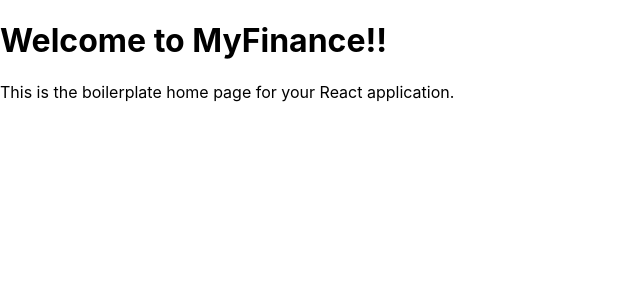
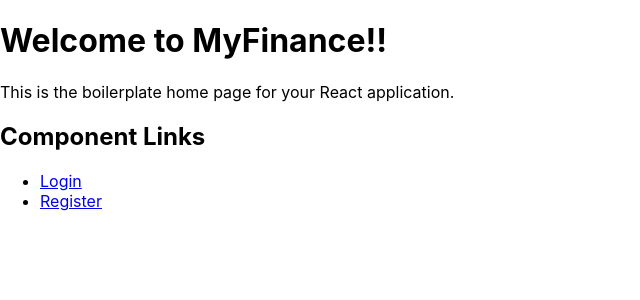
Before and after one commit to eatekha/MyFinance, a React (Create React App) app in the folder src/frontend/: page / in a window 1280 px wide. Shown: the top 300 px of the page, without its empty margins (0-640 px from the left). Built offline with nearby package versions, Linux system fonts and the light colour scheme.

Commit message:
Added Links to Homepage

```diff
--- a/src/frontend/src/components/HomePage.js
+++ b/src/frontend/src/components/HomePage.js
@@ -5,7 +5,15 @@ const HomePage = () => {
     <div>
       <h1>Welcome to MyFinance!!</h1>
       <p>This is the boilerplate home page for your React application.</p>
-      {/* Add more content or components as needed */}
+      {/*ul = unordered list
+          li = each element in unorderend link
+          a = how we put link in*/}
+
+      <h2>Component Links</h2>
+      <ul>
+       <li><a href="http://localhost:3000/login">Login</a></li>
+       <li><a href="http://localhost:3000/register">Register</a></li>
+      </ul>
     </div>
   );
 };
```
